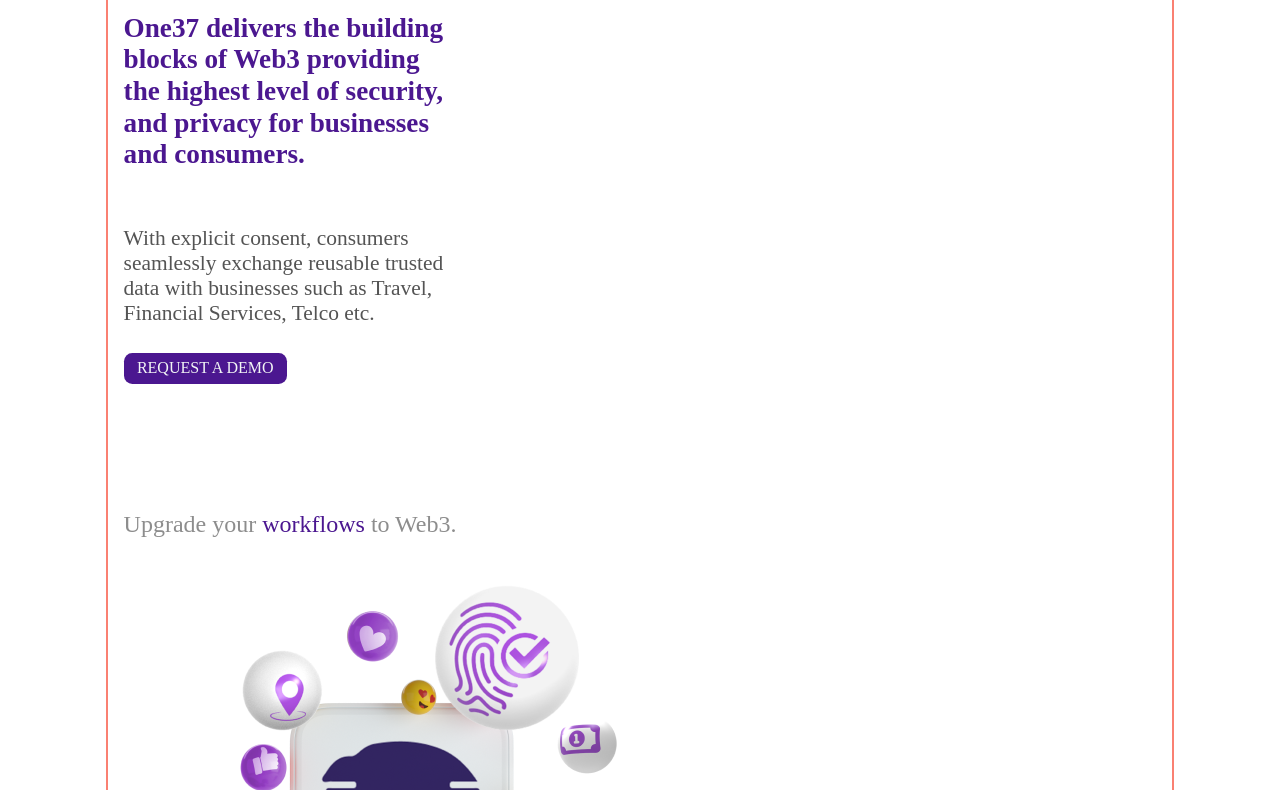
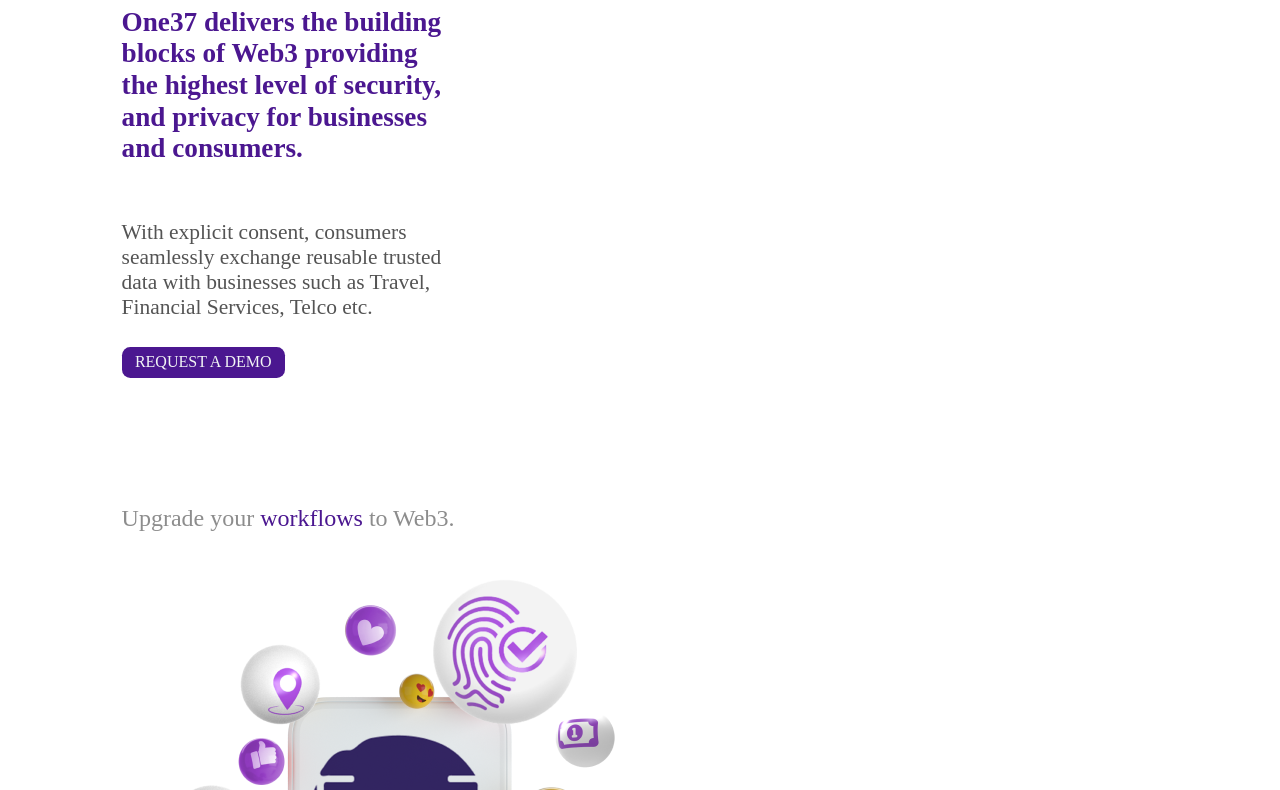
Before and after one commit to Remon631/one37, a plain HTML site: page index.html in a window 1280 px wide. Shown: the part 251-1041 px from the top of the page. Drawn offline with Linux system fonts and the light colour scheme; a web font is replaced by a local one.

Commit message:
border close

```diff
--- a/style.css
+++ b/style.css
@@ -38,7 +38,7 @@
 /* General CSS for ovarall page */
 .body-container {
     margin: 0 8.25vw;
-    border: 2px solid salmon;
+    /* border: 2px solid salmon; */
 }
 
 .button-design {
```
